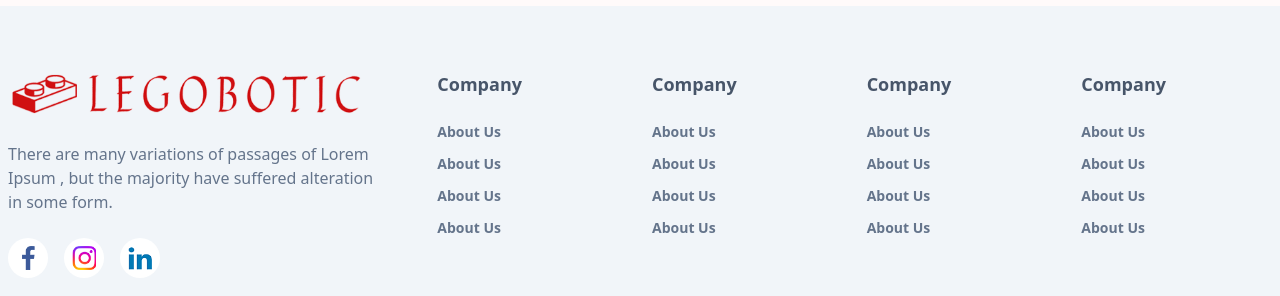
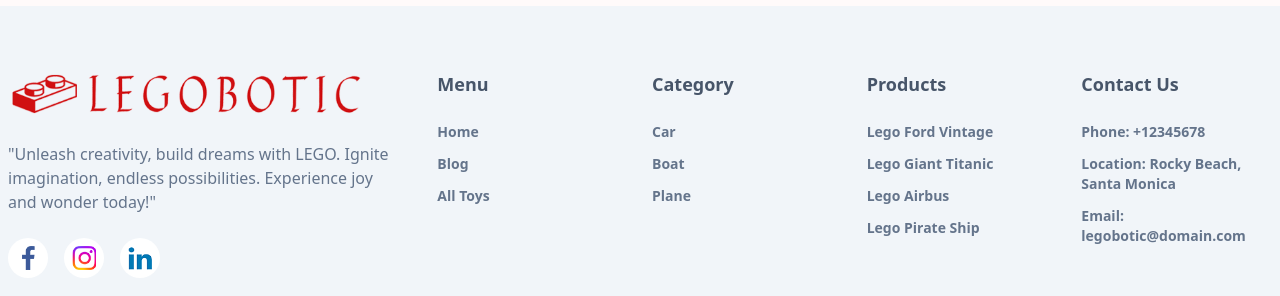
Before and after one commit to emon360arefin/legobotic-client, a React (Vite) app: page / in a window 1280 px wide. Shown: the part 1820-2116 px from the top of the page. Built offline with nearby package versions, Linux system fonts and the light colour scheme; no server answers.

Commit message:
Footer Done

```diff
--- a/src/Component/Footer/Footer.jsx
+++ b/src/Component/Footer/Footer.jsx
@@ -1,13 +1,33 @@
-import React from 'react';
+import React, { useContext } from 'react';
+import { AuthContext } from '../Authentication/AuthProvider';
+import { NavLink } from 'react-router-dom';
 
 const Footer = () => {
+
+    const { user } = useContext(AuthContext);
+
+    let items = [
+        { "id": 1, "name": "Home", "path": "/" },
+        { "id": 2, "name": "Blog", "path": "/blog" },
+        { "id": 3, "name": "All Toys", "path": "/all" }
+    ]
+
+    const additional = [
+        { "id": 4, "name": "My Toys", "path": "/my" },
+        { "id": 5, "name": "Add A Toy", "path": "/add" },
+    ]
+
+    { user ? items = items.concat([...additional]) : null; }
+
+
+
     return (
         <div className='bg-slate-100 py-16'>
             <div className='max-w-7xl mx-auto px-2'>
                 <div className='  grid md:grid-cols-6 grid-col-1  gap-6'>
                     <div className='col-span-2 pr-6 pl-12 md:pl-0'>
                         <img src="/logo.png" className='md:h-12 h-12' alt="" />
-                        <p className='text-slate-500 my-6'>There are many variations of passages of Lorem Ipsum , but the majority have suffered alteration in some form.</p>
+                        <p className='text-slate-500 my-6'>"Unleash creativity, build dreams with LEGO. Ignite imagination, endless possibilities. Experience joy and wonder today!"</p>
                         <div className='flex gap-4'>
                             <div className='bg-white rounded-full w-10 h-10 p-2'>
                                 <button><img className=' ' src="/social1.png" alt="" /></button>
@@ -22,40 +42,39 @@
                     </div>
 
                     <div className='col-span-1 pl-12 md:pl-0'>
-                        <h2 className='text-slate-600 text-lg font-semibold'>Company</h2>
-                        <div className='flex flex-col items-start gap-3 mt-6'>
-                            <button className='text-slate-500 font-semibold  text-sm'>About Us</button>
-                            <button className='text-slate-500 font-semibold text-sm'>About Us</button>
-                            <button className='text-slate-500 font-semibold text-sm'>About Us</button>
-                            <button className='text-slate-500 font-semibold text-sm'>About Us</button>
-                        </div>
+                        <h2 className='text-slate-600 text-lg font-semibold'>Menu</h2>
+                        <ul className='flex flex-col items-start gap-3 mt-6 w-full md:w-auto'>
+                            {
+                                items.map(item => <NavLink className={'text-sm font-semibold text-slate-500'} key={item.id} to={item.path}>{item.name}</NavLink>)
+                            }
+                        </ul>
 
                     </div>
                     <div className='col-span-1 pl-12 md:pl-0'>
-                        <h2 className='text-slate-600 text-lg font-semibold'>Company</h2>
+                        <h2 className='text-slate-600 text-lg font-semibold'>Category</h2>
                         <div className='flex flex-col items-start gap-3 mt-6'>
-                            <button className='text-slate-500 font-semibold  text-sm'>About Us</button>
-                            <button className='text-slate-500 font-semibold text-sm'>About Us</button>
-                            <button className='text-slate-500 font-semibold text-sm'>About Us</button>
-                            <button className='text-slate-500 font-semibold text-sm'>About Us</button>
+                            <button className='text-slate-500 font-semibold  text-sm'>Car</button>
+                            <button className='text-slate-500 font-semibold text-sm'>Boat</button>
+                            <button className='text-slate-500 font-semibold text-sm'>Plane</button>
+
                         </div>
 
                     </div><div className='col-span-1 pl-12 md:pl-0'>
-                        <h2 className='text-slate-600 text-lg font-semibold'>Company</h2>
+                        <h2 className='text-slate-600 text-lg font-semibold'>Products</h2>
                         <div className='flex flex-col items-start gap-3 mt-6'>
-                            <button className='text-slate-500 font-semibold  text-sm'>About Us</button>
-                            <button className='text-slate-500 font-semibold text-sm'>About Us</button>
-                            <button className='text-slate-500 font-semibold text-sm'>About Us</button>
-                            <button className='text-slate-500 font-semibold text-sm'>About Us</button>
+                            <button className='text-slate-500 font-semibold  text-sm'>Lego Ford Vintage</button>
+                            <button className='text-slate-500 font-semibold text-sm'>Lego Giant Titanic</button>
+                            <button className='text-slate-500 font-semibold text-sm'>Lego Airbus</button>
+                            <button className='text-slate-500 font-semibold text-sm'>Lego Pirate Ship</button>
                         </div>
 
                     </div><div className='col-span-1 pl-12 md:pl-0'>
-                        <h2 className='text-slate-600 text-lg font-semibold'>Company</h2>
+                        <h2 className='text-slate-600 text-lg font-semibold'>Contact Us</h2>
                         <div className='flex flex-col items-start gap-3 mt-6'>
-                            <button className='text-slate-500 font-semibold  text-sm'>About Us</button>
-                            <button className='text-slate-500 font-semibold text-sm'>About Us</button>
-                            <button className='text-slate-500 font-semibold text-sm'>About Us</button>
-                            <button className='text-slate-500 font-semibold text-sm'>About Us</button>
+                            <button className='text-slate-500 font-semibold  text-sm'>Phone: +12345678</button>
+                            <button className='text-slate-500 font-semibold text-start text-sm whitespace-normal'>Location: Rocky Beach, Santa Monica</button>
+                            <button className='text-slate-500 font-semibold text-start text-sm'>Email: legobotic@domain.com</button>
+
                         </div>
 
                     </div>
```
